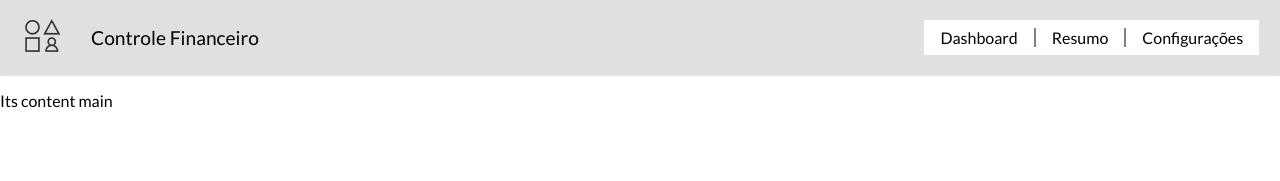
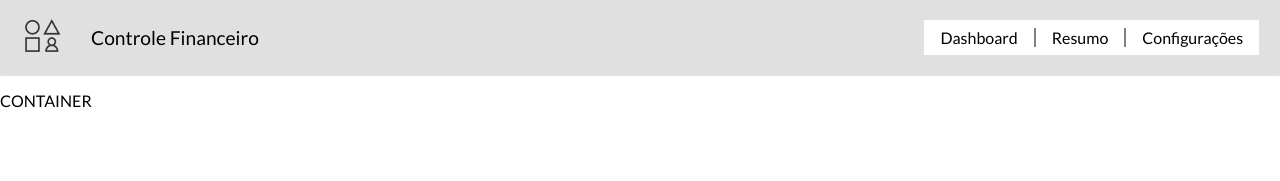
Before and after one commit to josiel27/test-viavarejo, a React (Create React App) app: page / in a window 1280 px wide. Shown: the top 181 px of the page. Built offline with nearby package versions, Linux system fonts and the light colour scheme.

Commit message:
bootstrap removed

```diff
--- a/package.json
+++ b/package.json
@@ -3,9 +3,7 @@
   "version": "0.1.0",
   "private": true,
   "dependencies": {
-    "bootstrap": "^4.3.1",
     "react": "^16.10.2",
-    "react-bootstrap": "^1.0.0-beta.14",
     "react-dom": "^16.10.2",
     "react-scripts": "3.2.0"
   },
--- a/src/components/App/App.js
+++ b/src/components/App/App.js
@@ -1,6 +1,7 @@
 import React, { Component } from 'react';
 import Toolbar from '../SideMenu/Toolbar/Toolbar';
 import SideDrawer from '../SideMenu/SideDrawer/SideDrawer';
+import Container from '../Container/Container';
 
 class App extends Component {
   state = {
@@ -18,16 +19,11 @@ class App extends Component {
     return (
       <div className="App">
         <header className="header">
-
           <Toolbar drawerClickHandle={this.drawerToggleClickHandle} />
           <SideDrawer show={this.state.sideDrawerOpen} drawerClickHandle={this.drawerToggleClickHandle} />
-
-
         </header>
         <main className="main">
-          <p>
-            Its content main
-      </p>
+           <Container />
         </main>
 
       </div>
--- /dev/null
+++ b/src/components/Container/Container.js
@@ -0,0 +1,12 @@
+import React from 'react';
+import './Container.css';
+
+const Container = () => {
+    return (
+        <div className="container">
+            <p>CONTAINER</p>
+        </div>
+    );
+}
+
+export default Container;
```
Also changed, not shown: src/components/Container/Container.css (added), 1 other file (tests, documents, lock files or other folders).
